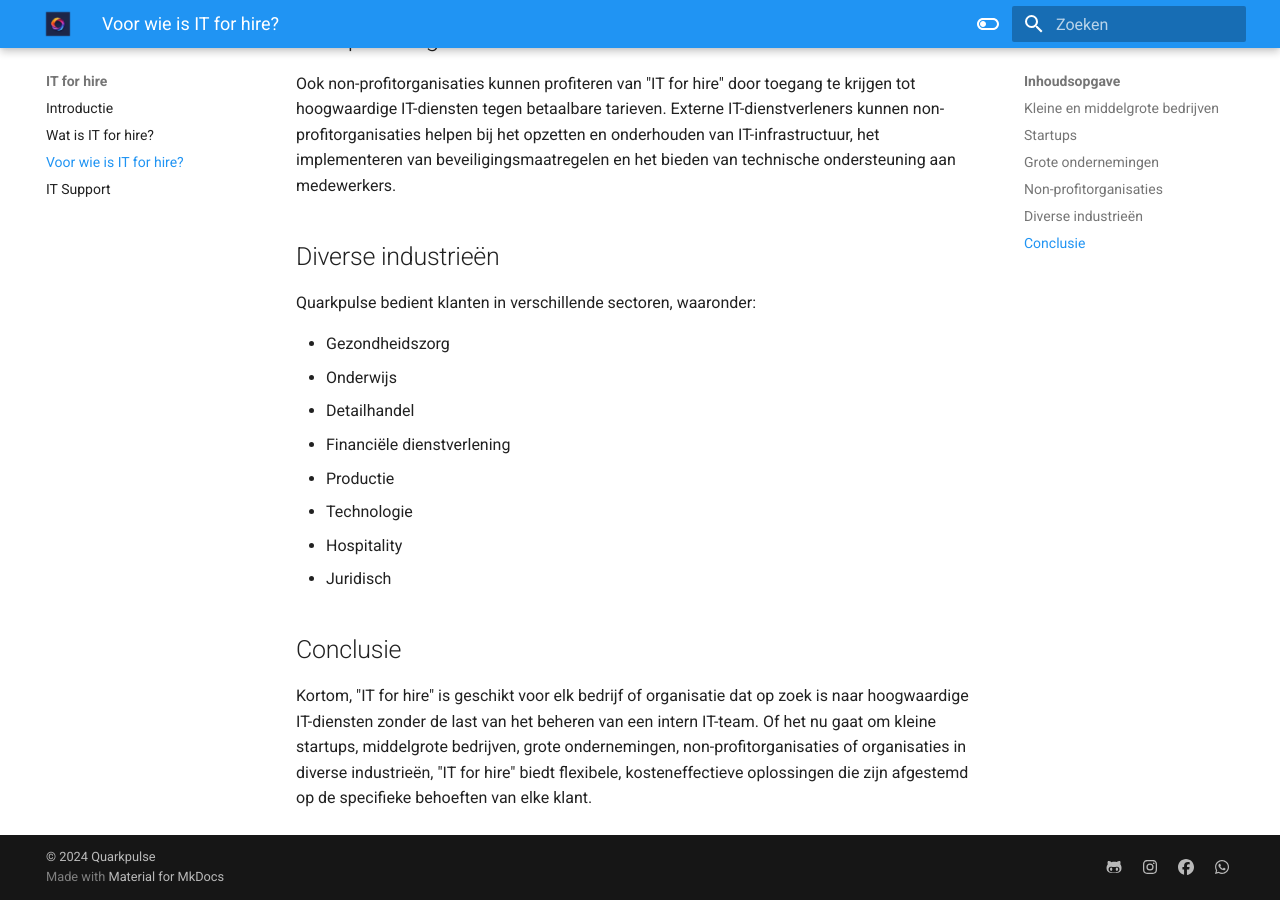
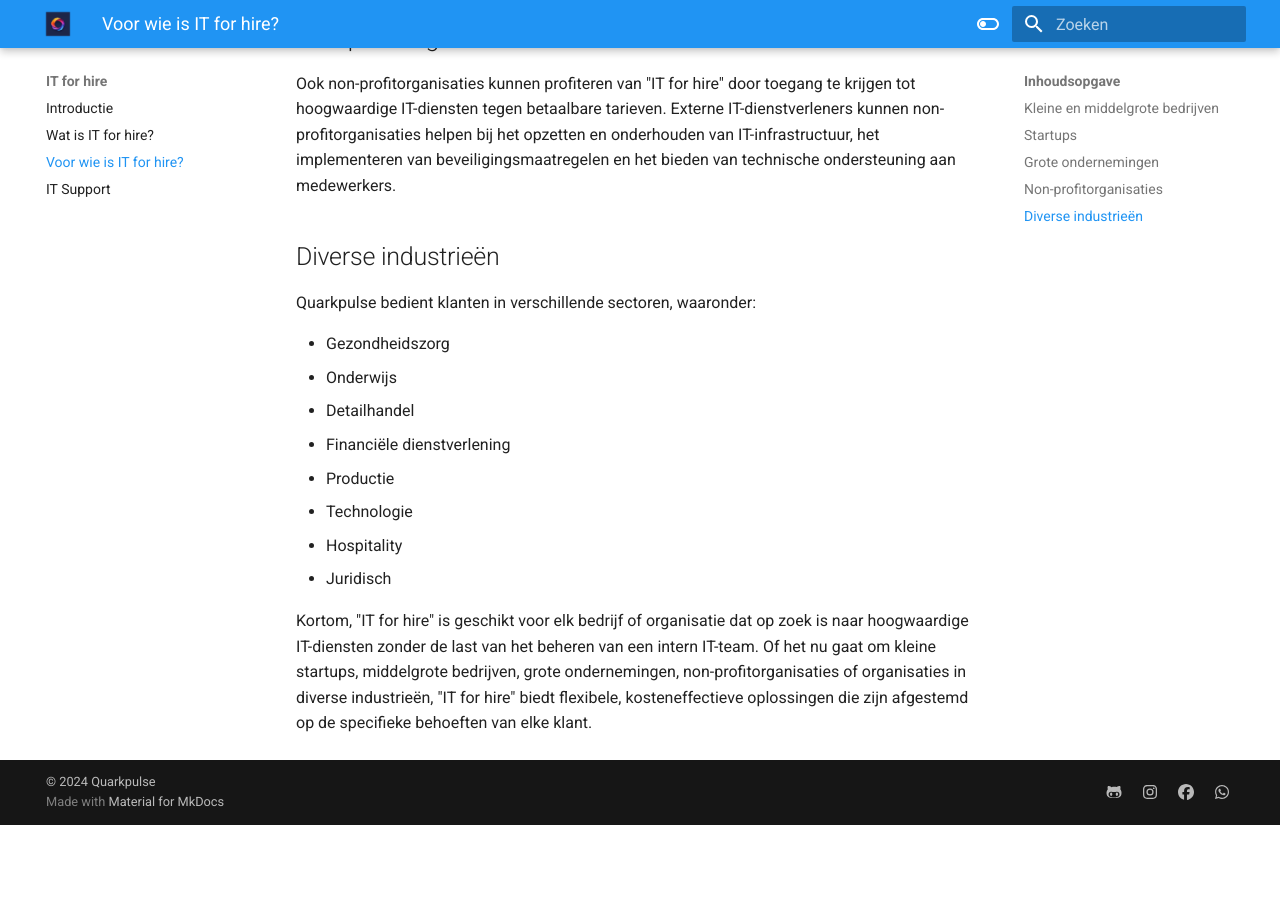
Before and after one commit to Quarkpulse/docs, an MkDocs documentation site: the page built from docs/IT for hire/voor-wie.md, in a window 1280 px wide and 900 px high, scrolled down 956 px. Built offline with MkDocs 1.6.1 and Material for MkDocs 9.7.7, drawn with Linux system fonts in a browser that asks for light colours; after the commit the page ends 1781 px from its top, so only the background shows below that.

Commit message:
Update voor-wie.md

```diff
--- a/docs/IT for hire/voor-wie.md
+++ b/docs/IT for hire/voor-wie.md
@@ -31,6 +31,5 @@ Quarkpulse bedient klanten in verschillende sectoren, waaronder:
 - Hospitality
 - Juridisch
 
-## Conclusie
 
 Kortom, "IT for hire" is geschikt voor elk bedrijf of organisatie dat op zoek is naar hoogwaardige IT-diensten zonder de last van het beheren van een intern IT-team. Of het nu gaat om kleine startups, middelgrote bedrijven, grote ondernemingen, non-profitorganisaties of organisaties in diverse industrieën, "IT for hire" biedt flexibele, kosteneffectieve oplossingen die zijn afgestemd op de specifieke behoeften van elke klant.
```
